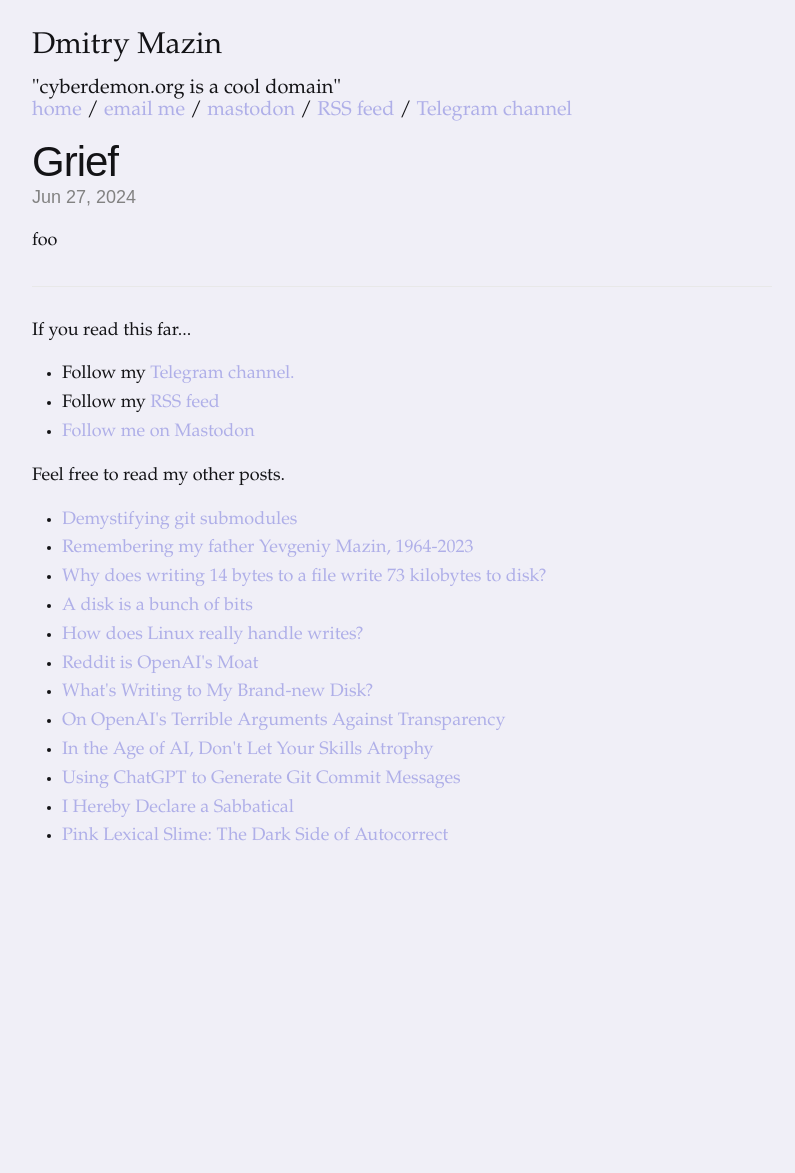
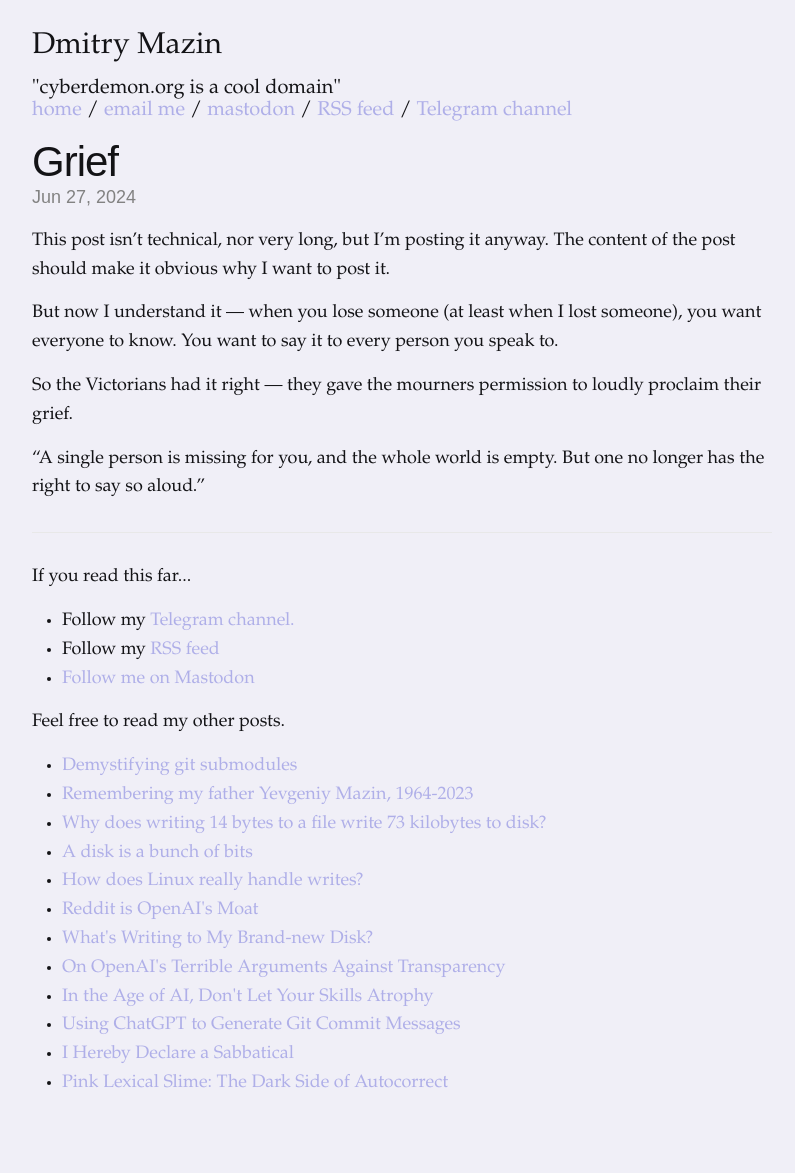
Before and after one commit to dmazin/dmazin.github.io, a Jekyll site: the page built from _posts/2024-06-27-grief.md, in a window 1280 px wide. Shown: the whole page, without its empty margins (238-1033 px from the left). Built offline with Jekyll 4.4.1, drawn with Linux system fonts in a browser that asks for light colours; our own code applies the rules of GitHub Pages for plain Markdown files; before the commit the page ends 926 px from its top, so only the background shows below that.

Commit message:
Update 2024-06-27-grief.md

```diff
--- a/_posts/2024-06-27-grief.md
+++ b/_posts/2024-06-27-grief.md
@@ -1 +1,15 @@
-foo
+---
+layout: post
+title: "Grief"
+byline: By <a href="http://cyberdemon.org/">Dmitry Mazin</a>.
+date: 2024-06-27
+tags:
+description: On hiding your grief
+---
+This post isn't technical, nor very long, but I’m posting it anyway. The content of the post should make it obvious why I want to post it.
+
+But now I understand it — when you lose someone (at least when I lost someone), you want everyone to know. You want to say it to every person you speak to.
+
+So the Victorians had it right — they gave the mourners permission to loudly proclaim their grief.
+
+"A single person is missing for you, and the whole world is empty. But one no longer has the right to say so aloud."
```
